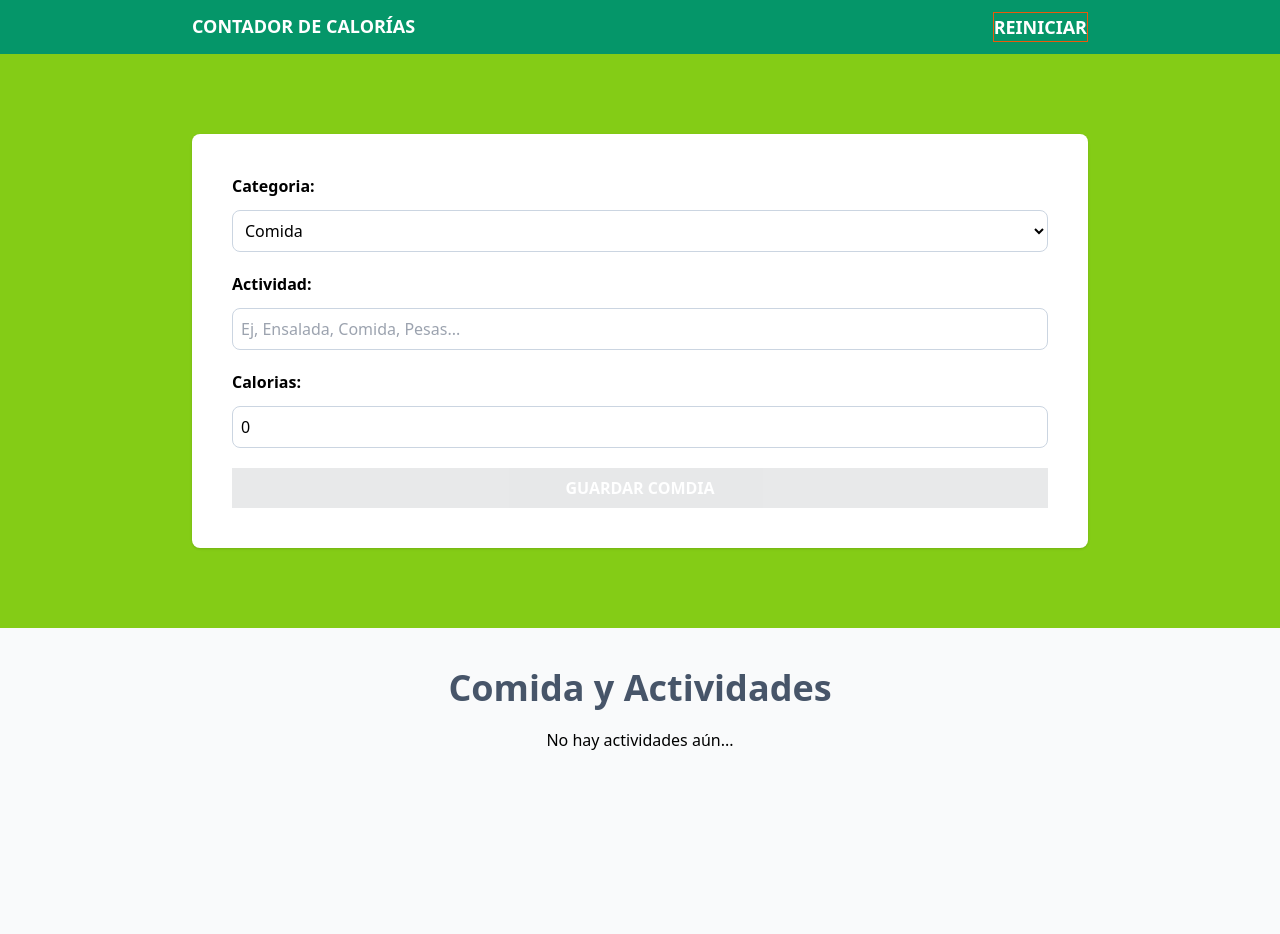
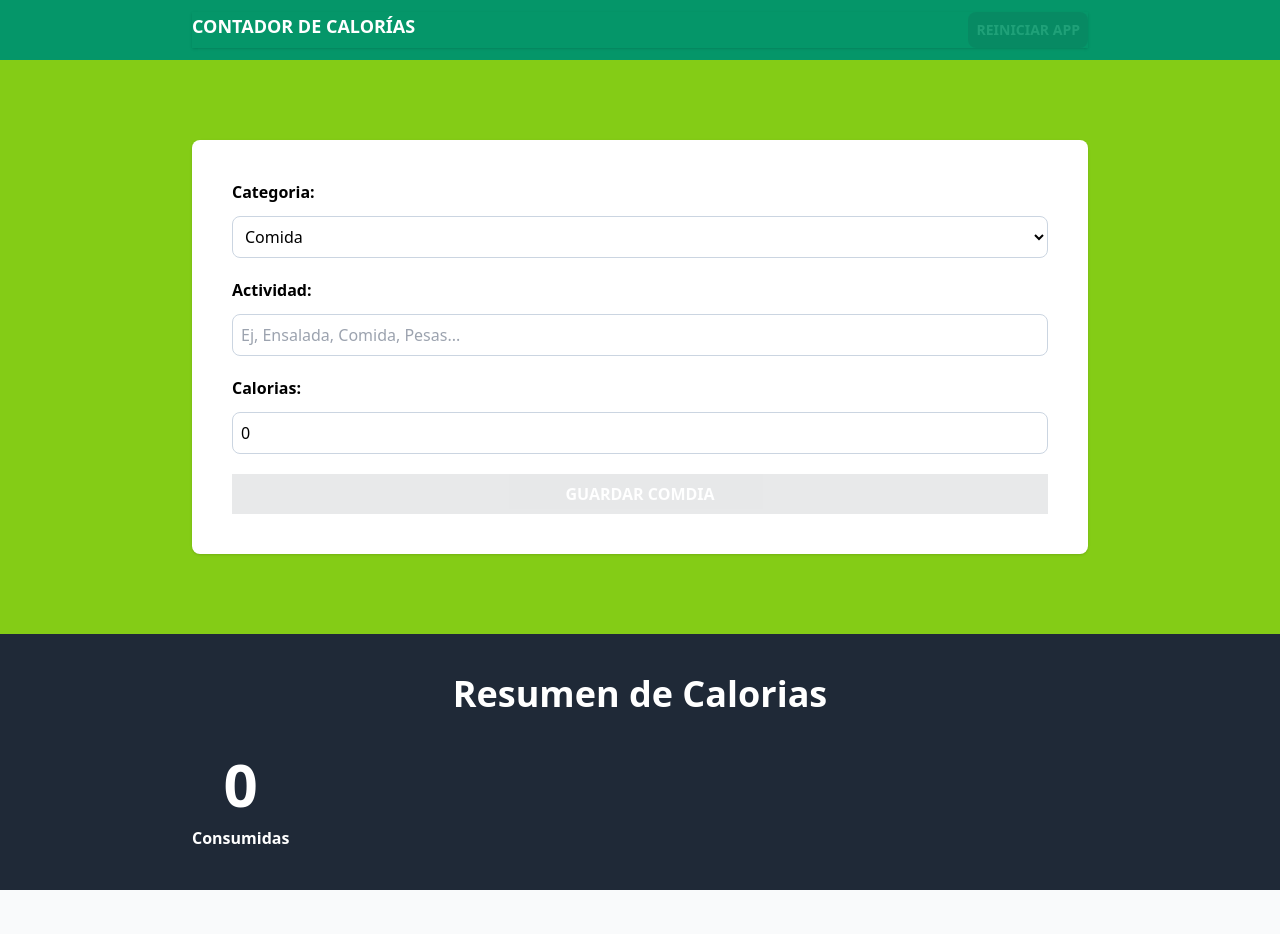
Before and after one commit to oscardenas17/caloriesTrackerTS, a React (Vite) app: page / in a window 1280 px wide. Shown: the top 934 px of the page. Before the commit the page ends 812 px from the top, so only its background shows below. Built offline with nearby package versions, Linux system fonts and the light colour scheme.

Commit message:
Mostrando calorias consumidas

```diff
--- a/src/App.tsx
+++ b/src/App.tsx
@@ -1,7 +1,8 @@
-import { useEffect, useReducer } from "react";
+import { useEffect, useMemo, useReducer } from "react";
 import Form from "./components/Form";
 import { activityReducer, initialState } from "./reducers/activity-reducer";
 import ActivityList from "./components/ActivityList";
+import CalorieTracker from "./components/CalorieTracker";
 
 function App() {
   const [state, dispatch] = useReducer(activityReducer, initialState);
@@ -9,16 +10,24 @@
   useEffect(() => {
     localStorage.setItem("activities", JSON.stringify(state.activities));
   }, [state.activities]);
+
+  const CanRestartApp = () =>
+    useMemo(() => state.activities.length, [state.activities]);
+
   return (
     <>
       <header className="bg-emerald-600 py-3">
-        <div className="max-w-4xl mx-auto flex justify-between">
+        <div className="max-w-4xl mx-auto flex justify-between shadow">
           <h1 className="text-center text-lg font-bold text-white uppercase">
             Contador de calorías
           </h1>
 
-          <button className=" border-spacing-0 border border-orange-600 text-center text-lg font-bold text-white uppercase">
-            Reiniciar
+          <button
+            className="bg-gray-800 hover:bg-gray-900 p-2 font-bold uppercase text-white cursos-pointer rounded-lg text-sm disabled:opacity-10"
+            disabled={!CanRestartApp()}
+            onClick={() => dispatch({ type: "restart-app" })}
+          >
+            Reiniciar App
           </button>
         </div>
       </header>
@@ -26,6 +35,12 @@
       <section className="bg-lime-500 py-20 px-5">
         <div className="max-w-4xl mx-auto">
           <Form dispatch={dispatch} state={state} />
+        </div>
+      </section>
+
+      <section className="bg-gray-800 py-10">
+        <div className="max-w-4xl mx-auto">
+          <CalorieTracker activities={state.activities}/>
         </div>
       </section>
 
--- /dev/null
+++ b/src/components/CalorieTracker.tsx
@@ -0,0 +1,36 @@
+import { useMemo } from "react";
+import type { Activity } from "../types";
+
+type CalorieTrackerProps = {
+  activities: Activity[];
+};
+
+const CalorieTracker = ({ activities }: CalorieTrackerProps) => {
+  const caloriesConsumed = useMemo(
+    () =>
+      activities.reduce(
+        (total, activity) =>
+          activity.category === 1 ? total + activity.calories : total,
+        0
+      ),
+    [activities]
+  );
+  return (
+    <>
+      <h2 className="text-4xl font-black text-white text-center">
+        {" "}
+        Resumen de Calorias{" "}
+      </h2>
+      <div className="flex flex-col items-center md:flex-row md:justify-between gap-5 mt-10">
+        <p className="text-white font-bold rounded-full grid grid-cols-1 gap-3 text-center">
+          <span className="font-black text-6xl text-orange">
+            {caloriesConsumed}
+          </span>
+          Consumidas
+        </p>
+      </div>
+    </>
+  );
+};
+
+export default CalorieTracker;
--- a/src/reducers/activity-reducer.ts
+++ b/src/reducers/activity-reducer.ts
@@ -13,6 +13,11 @@
     payload:{id:Activity['id']}
 
 }
+|{
+    type:'restart-app'
+
+}
+
 
 
 export type ActivityState={
@@ -56,5 +61,13 @@
 
     }
 }
+
+if(action.type=='restart-app'){
+    return{
+        activities: [],
+        activeId : ''
+    }
+
+}
 return state
 }
```
